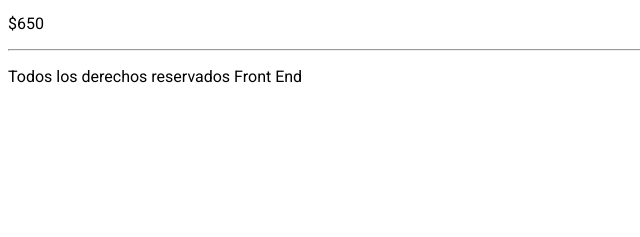
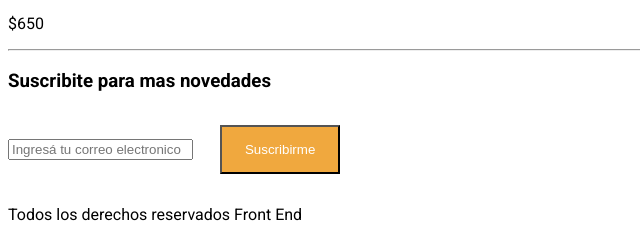
Before and after one commit to tomasherrera27/FrontEnd-, a plain HTML site: page PetShop/index.html in a window 1280 px wide. Shown: the part 1888-2125 px from the top of the page, without its empty margins (0-640 px from the left). Before the commit the page ends 1990 px from the top, so only its background shows below. Drawn offline with Linux system fonts and the light colour scheme.

Commit message:
progreso en el footer

```diff
--- a/PetShop/index.html
+++ b/PetShop/index.html
@@ -72,6 +72,14 @@
     </main>
     <hr>
     <footer class="footer">
+        <div>
+            <h3>Suscribite para mas novedades</h3>
+            <input type="text" placeholder="Ingresá tu correo electronico">
+            <button type="submit">Suscribirme</button>
+        </div>
+        <div>
+
+        </div>
         <p>Todos los derechos reservados Front End</p>
     </footer>
 </body>
```
